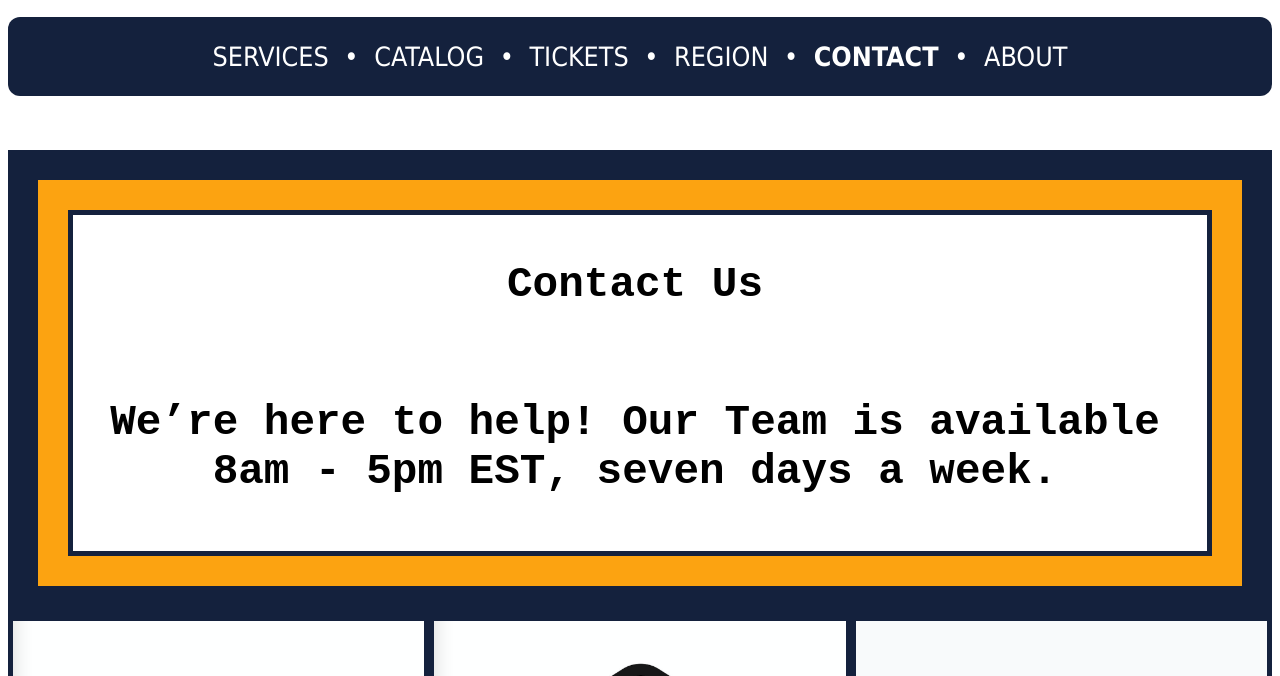
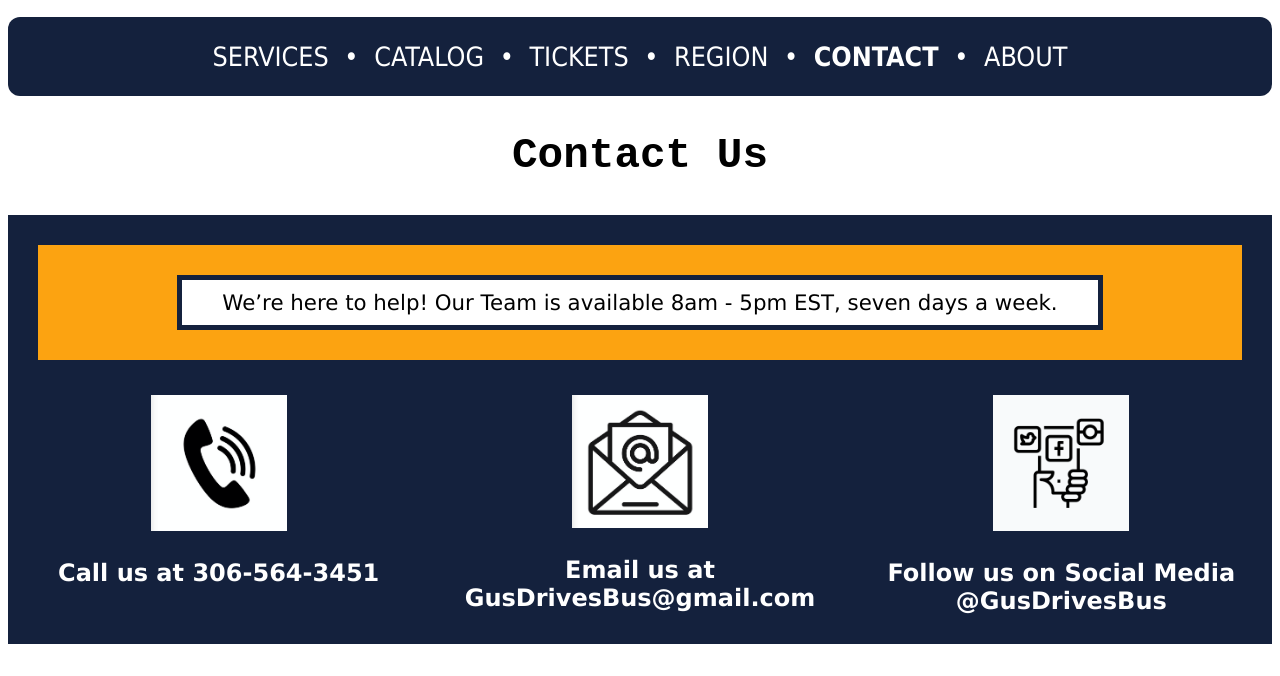
Before and after one commit to russotiro/cs20-midterm, a plain HTML site: page contact.html in a window 1280 px wide. Shown: the part 101-777 px from the top of the page. Drawn offline with Linux system fonts and the light colour scheme.

Commit message:
standardization

```diff
--- a/contact.html
+++ b/contact.html
@@ -8,21 +8,20 @@
         <title> Contact Us </title>
         <style type="text/css">
 
-            table {
+            div.former-table {
               border: 30px solid #14213D;
-              border-spacing: 30px;
-              width: 100%;
-             display: block;
-             background-color: #FCA311;
+              display: block;
+              padding: 30px;
+              background-color: #FCA311;
             }
-            th{
+            div.former-table p {
                 border: 5px solid #14213D;
-                padding-top: 10px;
-                padding-bottom: 20px;
-                padding-left: 30px;
-                padding-right: 40px;
+                padding: 10px 0px;
                 text-align: center;
-                font-weight: 300px;
+                width: 80%;
+                background-color: white;
+                margin: auto;
+                font-size: 16pt;
             }
             .row {
               display: flex;
@@ -32,24 +31,20 @@
               flex: 33.33%;
               padding: 5px;
               color: #14213D;
+              text-align: center;
           }
-            th {
-              width: 100%;
-              background-color: white;
-            }
 
             h2{
                 color: black;
                 font-family: 'Courier New', monospace;
             }
             .pics{
-                height: 70%;
                 width: 33%;
             }
             textarea{
                 width: 100%;
             }
-            div{
+            div.row {
                 background-color: #14213D;
             }
             h3{
@@ -57,9 +52,6 @@
             }
             .small-header{
                 background-color: white;
-            }
-            h2{
-
             }
         </style>
     </head>
@@ -81,37 +73,31 @@
         <a href="./about.html">
             <span class="nav-link">ABOUT</span></a>
     </div>
-        <br>
-        <br>
-        <br>
+    <div class="center-holder"><h2>Contact Us</h2></div>
 
-        <table>
-            <tr>
-            <th> <h2>Contact Us</h2> <br>
-            <h2>We’re here to help! Our Team is available 8am - 5pm EST,
-                seven days a week.</h2></th>
-        </table>
+        <div class="former-table">
+            <p>We’re here to help! Our Team is available 8am - 5pm EST, seven days a week.</p>
+        </div>
 
         <div class="row">
       <div class="column">
-          <img class="pics" src="phone.jpeg"  alt="left" style="width:100%">
+          <img class="pics" src="phone.jpeg"  alt="Phone icon">
           <h3> Call us at 306-564-3451</h3>
       </div>
 
       <div class="column">
-          <img class="pics" src="email.jpeg" alt="center" style="width:100%">
+          <img class="pics" src="email.jpeg" alt="Email icon">
           <h3>Email us at GusDrivesBus@gmail.com </h3>
       </div>
       <div class="column">
-          <img class="pics" src="socialmedia.jpeg" alt="right" style="width:100%">
+          <img class="pics" src="socialmedia.jpeg" alt="Social media icon">
           <h3>Follow us on Social Media @GusDrivesBus </h3>
       </div>
     </div>
     <form class="form" action="thanks.html" method="post">
-        <label for="keywords"> <h2> Leave a Message: </h2> </label> <br>
-        <textarea name="message" rows="10" cols="30">
-        </textarea>
-        <input type="submit" target="_blank"  value="Submit"> </a>
+        <label for="keywords"> <h2> Leave a Message: </h2> </label>
+        <textarea name="message" rows="10" cols="30"></textarea>
+        <input type="submit" target="_blank"  value="Submit">
 
     </form>
     </body>
```
Also changed, not shown: thanks.html (+4 -2 lines).
